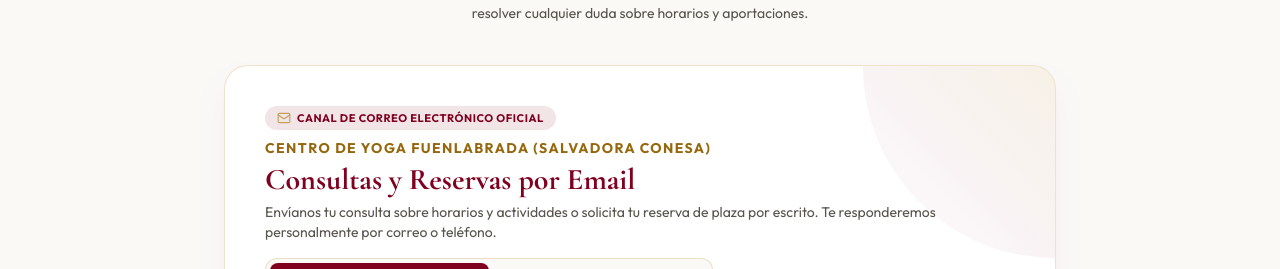
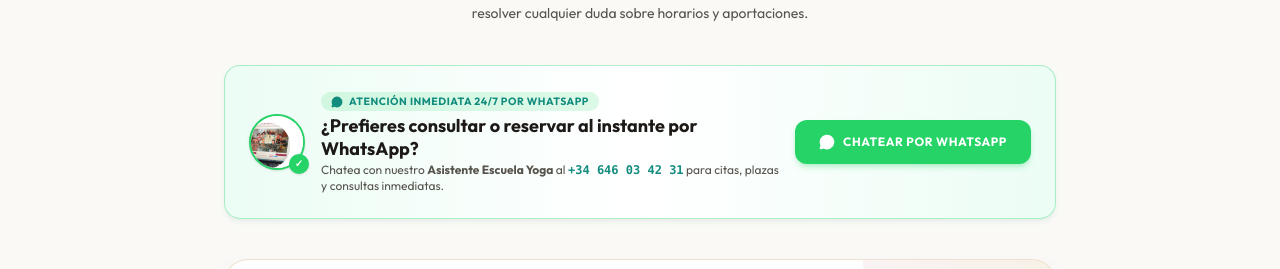
Before and after one commit to jigomez-gr/salvadora, a Next.js app: page /contacto in a window 1280 px wide. Shown: the part 265-534 px from the top of the page. Built offline with nearby package versions, Linux system fonts and the light colour scheme; no server answers.

Commit message:
feat(contacto): add WhatsAppQuickBanner to #contacto and /contacto page for Instagram visitors

```diff
--- a/src/app/contacto/page.tsx
+++ b/src/app/contacto/page.tsx
@@ -3,6 +3,8 @@
 import Navbar from "@/components/Navbar";
 import Footer from "@/components/Footer";
 import ContactQueryForm from "@/components/ContactQueryForm";
+import WhatsAppQuickBanner from "@/components/WhatsAppQuickBanner";
+import WhatsAppContactSection from "@/components/WhatsAppContactSection";
 import { fetchCrmServices } from "@/lib/crmServices";
 import { Mail, Phone, ArrowLeft } from "lucide-react";
 
@@ -48,7 +50,11 @@
           </p>
         </div>
 
+        <WhatsAppQuickBanner />
         <ContactQueryForm initialServices={services} initialCategories={categories} />
+        <div className="mt-14">
+          <WhatsAppContactSection />
+        </div>
 
         <div className="mt-12 text-center pt-8 border-t border-[#C5A059]/20">
           <p className="text-xs text-stone-500 mb-4">¿Prefieres contactarnos por teléfono o correo?</p>
--- a/src/app/page.tsx
+++ b/src/app/page.tsx
@@ -17,6 +17,7 @@
 import { VapiVoiceBookingButton } from "@/components/VapiVoiceBookingButton";
 import Footer from "@/components/Footer";
 import WhatsAppContactSection from "@/components/WhatsAppContactSection";
+import WhatsAppQuickBanner from "@/components/WhatsAppQuickBanner";
 import BajaServiciosSection from "@/components/BajaServiciosSection";
 import { fetchCrmServices, findServiceByCodeOrId, formatDuration } from "@/lib/crmServices";
 
@@ -887,6 +888,7 @@
             </p>
           </div>
 
+          <WhatsAppQuickBanner />
           <ContactQueryForm initialServices={services} initialCategories={categories} />
         </div>
       </section>
--- /dev/null
+++ b/src/components/WhatsAppQuickBanner.tsx
@@ -0,0 +1,73 @@
+"use client";
+
+import React from "react";
+import { MessageCircle } from "lucide-react";
+
+export default function WhatsAppQuickBanner() {
+  const rawNumber =
+    process.env.NEXT_PUBLIC_NUMEROWASSAP ||
+    process.env.NUMEROWASSAP ||
+    "34 646 03 42 31";
+
+  const cleanNumber = rawNumber.replace(/\D/g, "");
+  const formattedDisplay = rawNumber.trim().startsWith("+")
+    ? rawNumber.trim()
+    : `+${rawNumber.trim()}`;
+
+  const wassapUrl = `https://wa.me/${cleanNumber}?text=${encodeURIComponent(
+    "Hola, deseo consultar información y disponibilidad de citas y actividades de la Escuela de Yoga Salvadora Conesa."
+  )}`;
+
+  return (
+    <div className="mb-10 bg-gradient-to-r from-emerald-50 via-white to-emerald-50 border border-[#25D366]/35 rounded-2xl p-5 sm:p-6 shadow-md shadow-emerald-900/5 flex flex-col sm:flex-row items-center justify-between gap-4 text-center sm:text-left font-sans">
+      <div className="flex flex-col sm:flex-row items-center gap-4">
+        <div className="relative shrink-0">
+          <div className="w-14 h-14 rounded-full overflow-hidden border-2 border-[#25D366] shadow-sm bg-stone-100 flex items-center justify-center">
+            <img
+              src="/imagenes/asistente_whatsapp.png"
+              alt="Asistente Escuela Yoga"
+              className="w-full h-full object-cover"
+              onError={(e) => {
+                (e.currentTarget as HTMLImageElement).src =
+                  "/imagenes/yoga/facebooksalvadora.jpeg";
+              }}
+            />
+          </div>
+          <span
+            className="absolute -bottom-1 -right-1 w-5 h-5 rounded-full bg-[#25D366] text-white flex items-center justify-center text-[10px] shadow-sm font-bold"
+            title="WhatsApp Activo 24/7"
+          >
+            ✓
+          </span>
+        </div>
+        <div>
+          <div className="inline-flex items-center gap-1.5 px-2.5 py-0.5 rounded-full bg-[#25D366]/15 text-[#128C7E] text-[10.5px] font-bold uppercase tracking-wider mb-1">
+            <MessageCircle className="w-3 h-3 fill-current" />
+            <span>Atención Inmediata 24/7 por WhatsApp</span>
+          </div>
+          <h3 className="text-base sm:text-lg font-bold text-stone-900 leading-tight">
+            ¿Prefieres consultar o reservar al instante por WhatsApp?
+          </h3>
+          <p className="text-xs text-stone-600 mt-0.5">
+            Chatea con nuestro <strong>Asistente Escuela Yoga</strong> al{" "}
+            <span className="font-mono font-bold text-[#128C7E]">
+              {formattedDisplay}
+            </span>{" "}
+            para citas, plazas y consultas inmediatas.
+          </p>
+        </div>
+      </div>
+      <div className="w-full sm:w-auto shrink-0">
+        <a
+          href={wassapUrl}
+          target="_blank"
+          rel="noopener noreferrer"
+          className="w-full sm:w-auto inline-flex items-center justify-center gap-2 px-6 py-3.5 bg-[#25D366] hover:bg-[#1EBE5D] text-white font-bold text-xs uppercase tracking-wider rounded-xl shadow-md shadow-[#25D366]/25 hover:scale-102 active:scale-98 transition duration-200 cursor-pointer"
+        >
+          <MessageCircle className="w-4 h-4 fill-current" />
+          <span>Chatear por WhatsApp</span>
+        </a>
+      </div>
+    </div>
+  );
+}
```
